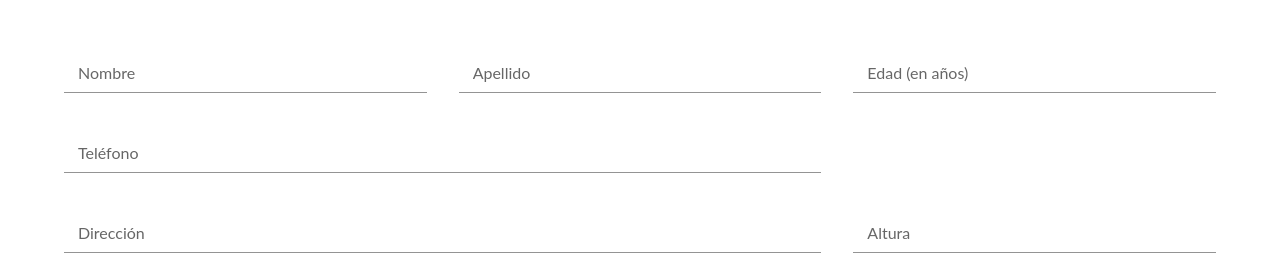
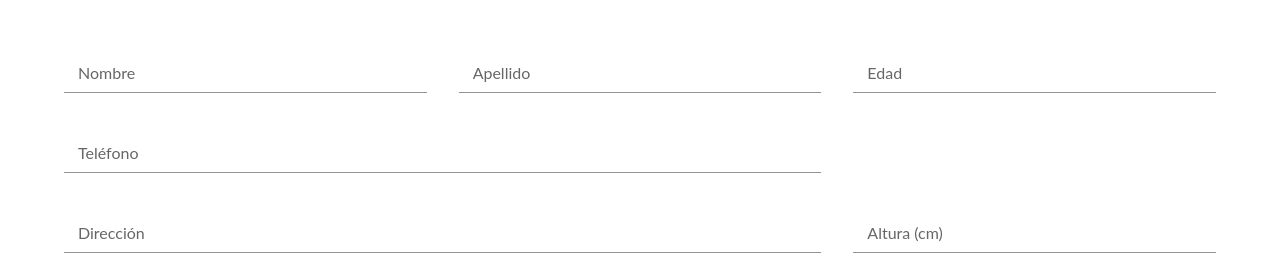
Before and after one commit to lautaromoreldv/prueba_react, a React (Create React App) app: page /contacto in a window 1280 px wide. Shown: the part 152-431 px from the top of the page. Built offline with nearby package versions, Linux system fonts and the light colour scheme; a small style sheet from the web is missing.

Commit message:
Update Formulario.jsx

```diff
--- a/src/componentes/Formulario.jsx
+++ b/src/componentes/Formulario.jsx
@@ -62,7 +62,7 @@ const Formulario = () => {
                         </Grid>
                         <Grid item xs={12} sm={6} lg={4} xl={5}>
                                 <FormControl fullWidth>
-                                    <InputLabel htmlFor="edad">Edad (en años)</InputLabel>
+                                    <InputLabel htmlFor="edad">Edad</InputLabel>
                                     <Input
                                     {...register("edad", { required: 'La edad es obligatorio.',
                                     min:{
@@ -116,7 +116,7 @@ const Formulario = () => {
                         </Grid>
                         <Grid item xs={12} sm={6} lg={4} xl={5}>
                                 <FormControl fullWidth>
-                                    <InputLabel htmlFor="numero">Altura</InputLabel>
+                                    <InputLabel htmlFor="numero">Altura (cm)</InputLabel>
                                     <Input
                                     {...register("numero", { required: 'El número de la altura es obligatorio.',
                                     min:{
```
